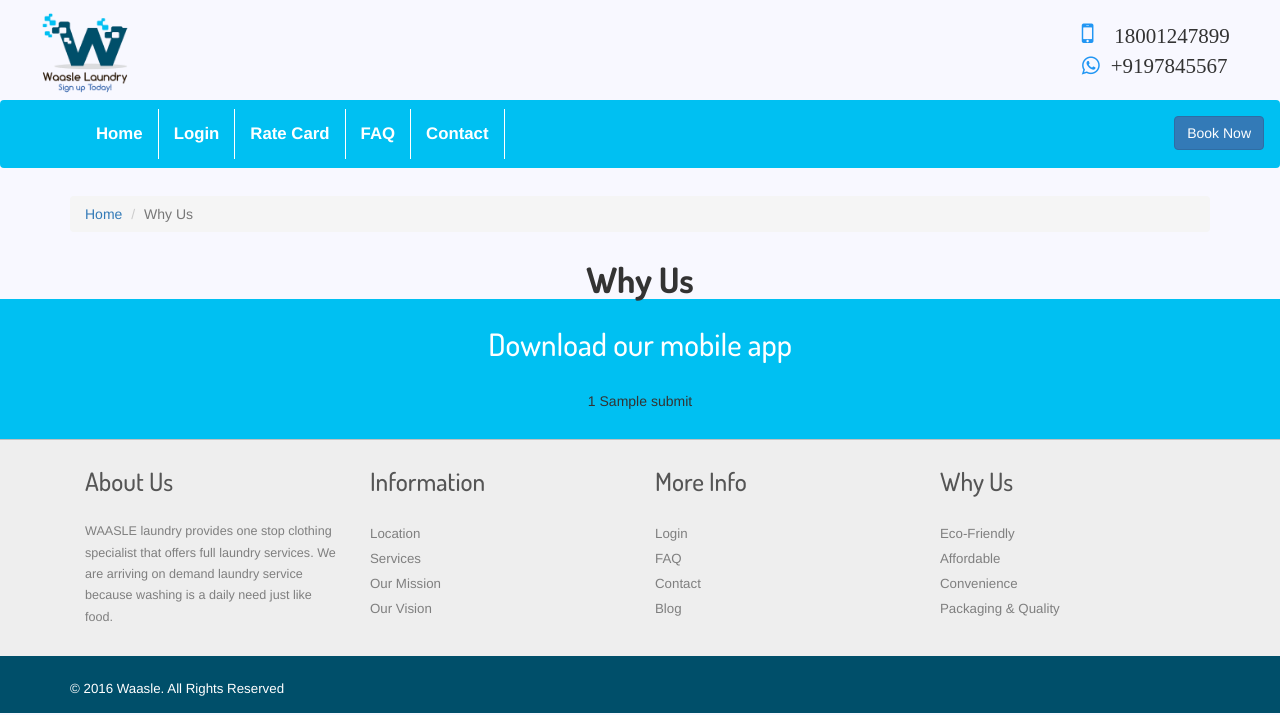
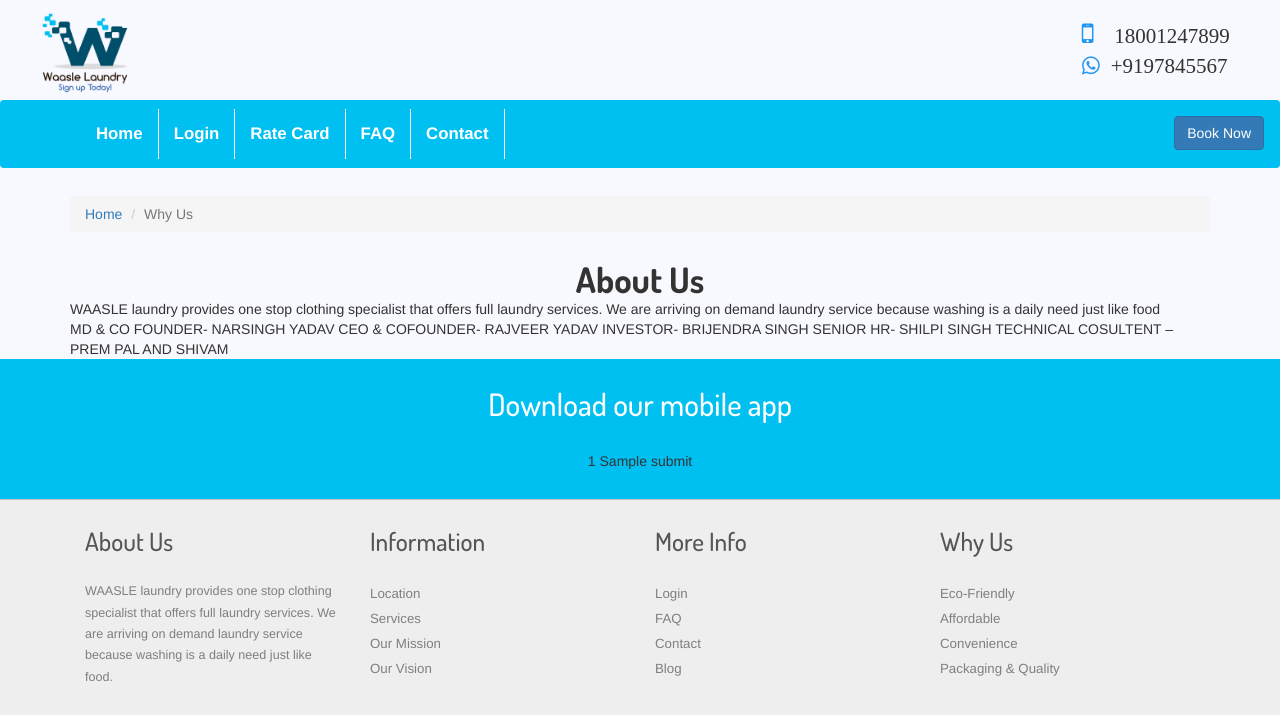
Before and after one commit to Vishant-Siddharth/waasle, a Flask app: template app/templates/why-us.html in a window 1280 px wide. Shown: the top 715 px of the page. Run offline with Flask 2, Linux system fonts and the light colour scheme; the template is opened without the code that fills it: most values are stand-ins (such as "Sample title", 1, 10 or a date in 2020); some libraries are stand-ins or nearby versions; some web fonts are replaced.

Commit message:
Update why-us.html
changing the why us to about us

```diff
--- a/app/templates/why-us.html
+++ b/app/templates/why-us.html
@@ -1,7 +1,7 @@
 {% extends 'base.html' %}
 
 {% block title %}
-Waasle Laundry | Why Us
+Waasle Laundry | About Us
 {% endblock %}
 
 {% block content %}
@@ -13,8 +13,14 @@ Waasle Laundry | Why Us
 		  <li><a href=" {{ url_for('main.index') }}">Home</a></li>
 		  <li class="active">Why Us</li>
 		 </ol>
-			 <h2 class="top">Why Us</h2>
-            <div id=""></div>
+			 <h2 class="top">About Us</h2>
+            <div id="">WAASLE laundry provides one stop clothing specialist that offers full laundry services. We are arriving on demand laundry service because washing is a daily need just like food</div>
+			<div>MD & CO FOUNDER- NARSINGH YADAV
+CEO & COFOUNDER- RAJVEER YADAV
+INVESTOR- BRIJENDRA SINGH
+SENIOR HR- SHILPI SINGH
+TECHNICAL COSULTENT – PREM PAL AND SHIVAM
+</div>
         </div>
 </div>
 
```
